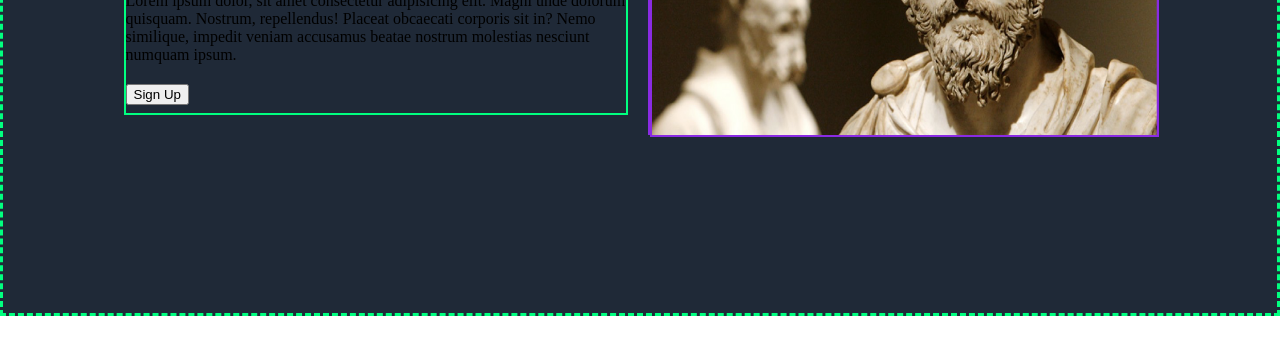
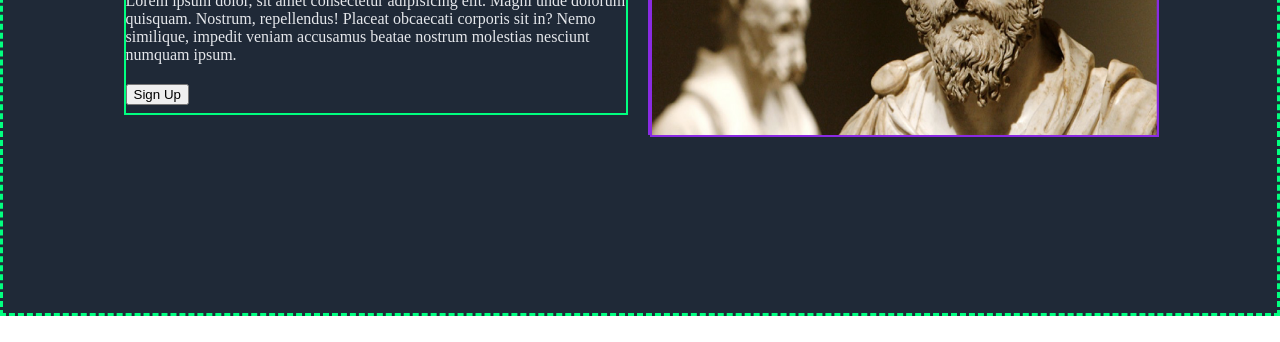
Before and after one commit to rilkedev/Odin-Website, a plain HTML site: page index.html in a window 1280 px wide. Shown: the part 458-800 px from the top of the page. Drawn offline with Linux system fonts and the light colour scheme.

Commit message:
latest valid version

```diff
--- a/index.html
+++ b/index.html
@@ -26,7 +26,7 @@
 
             <div class = "left">
                 <div class = "l left-header"> <h1> Memento Mori: Stoics At Their Best.</h1> </div>
-                <div> Lorem ipsum dolor, sit amet consectetur adipisicing elit. Magni unde dolorum quisquam. Nostrum, repellendus! Placeat obcaecati corporis sit in? Nemo similique, impedit veniam accusamus beatae nostrum molestias nesciunt numquam ipsum. </div>
+                <div class = "lorem"> Lorem ipsum dolor, sit amet consectetur adipisicing elit. Magni unde dolorum quisquam. Nostrum, repellendus! Placeat obcaecati corporis sit in? Nemo similique, impedit veniam accusamus beatae nostrum molestias nesciunt numquam ipsum. </div>
                 <div> <button> Sign Up</button></div>
 
             </div>
--- a/style.css
+++ b/style.css
@@ -63,6 +63,11 @@ body {
 
 }
 
+.lorem {
+    color: #E5E7EB;
+    font-size: 16px;
+}
+
 .left button {
     margin-top: 10px;
 }
```
